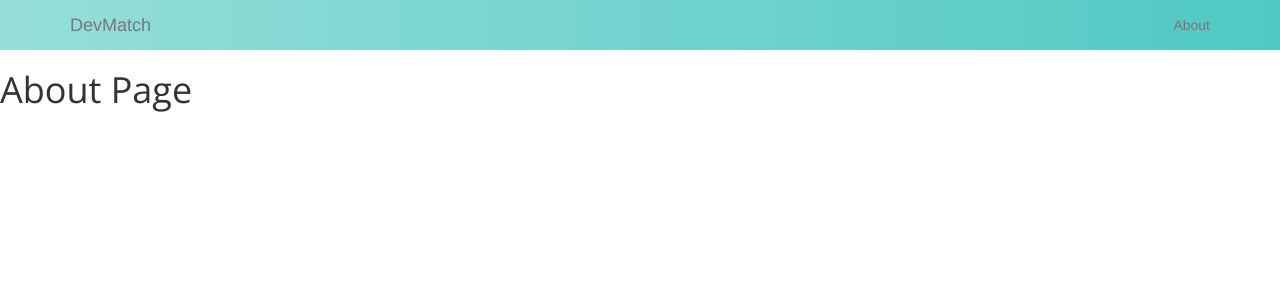
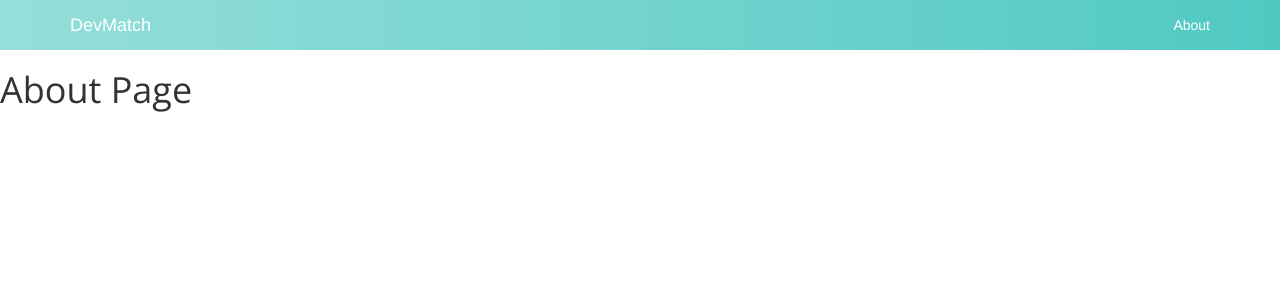
Before and after one commit to ognjenMarinkovic/upskill_saas_tutorial, a Rails app: page /about in a window 1280 px wide. Shown: the top 300 px of the page. Run offline with Rails 7, Linux system fonts and the light colour scheme; style sheets or scripts are compiled from the project's sources; some libraries are stand-ins or nearby versions.

Commit message:
Changed color on Logo and About

```diff
--- a/app/assets/stylesheets/application.css.scss
+++ b/app/assets/stylesheets/application.css.scss
@@ -27,15 +27,27 @@ h1,h2,h3{
     background: linear-gradient(to right, #96DEDA, #50C9C3); /* W3C, IE 10+/ Edge, Firefox 16+, Chrome 26+, Opera 12+, Safari 7+ */
 
 }
+.navbar {
+    border:none;
+}
+.navbar-default .navbar-brand {
+     color: white;
+}
+.navbar-default .navbar-nav > li > a {
+    color: white;
+}
+.navbar-default .navbar-brand:hover {
+    color:white;
+    opacity: 0.75;
+}
+.navbar-default .navbar-nav > li > a:hover{
+    color: white;
+    opacity: 0.75;
+}
 
 .home-callout {
     color:white;
     margin-top: -20px;
     padding-top: 50px;
     padding-bottom: 100px;
-
 }
-
-.navbar {
-    border:none;
-}
--- a/app/views/layouts/application.html.erb
+++ b/app/views/layouts/application.html.erb
@@ -20,7 +20,6 @@
           <span class="icon-bar"></span>
         </button>
         <a href="/" class="navbar-brand">DevMatch</a>
-
       </div>
       <div class="collapse navbar-collapse" id="main-nav-collapse">
         <ul class="nav navbar-nav navbar-right">
```
Lines whose indentation alone changed are shown as unchanged.
